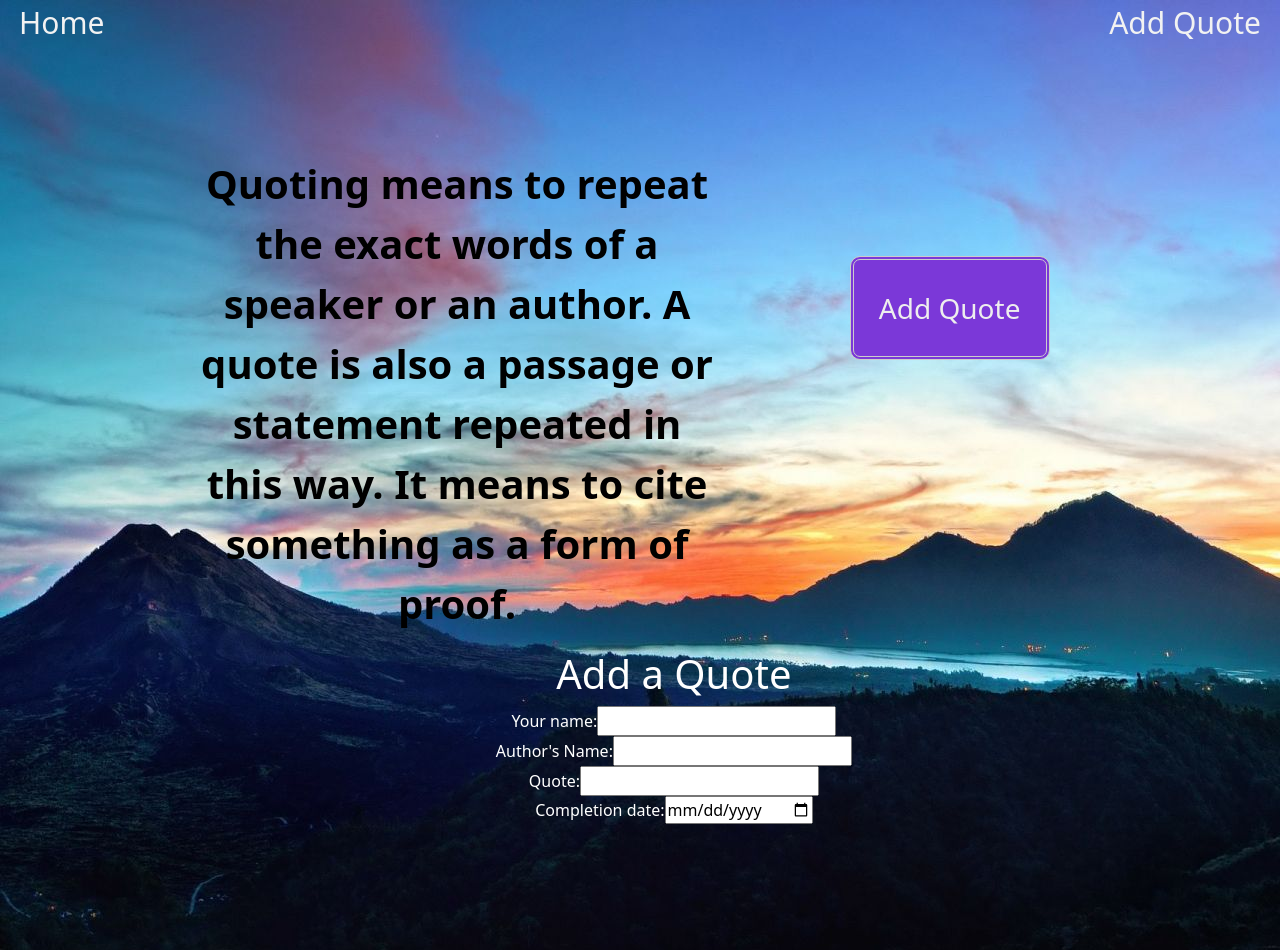
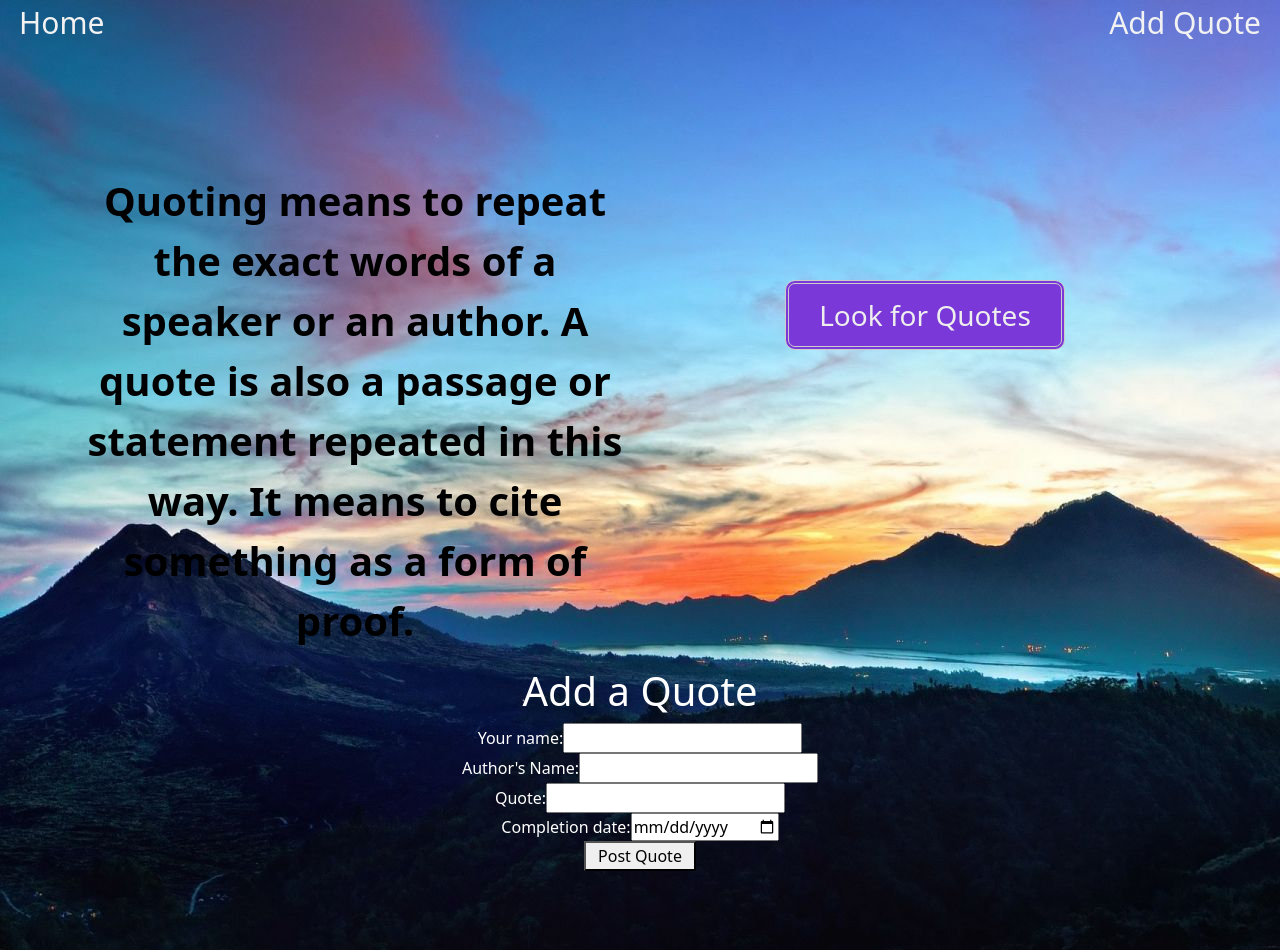
Before and after one commit to Doyo54/Angular-week-1-IP, an Angular app: page / in a window 1280 px wide. Shown: the top 950 px of the page. Built offline with nearby package versions, Linux system fonts and the light colour scheme.

Commit message:
ft: Post Quote button added and functional

```diff
--- a/package.json
+++ b/package.json
@@ -29,6 +29,7 @@
     "@angular/compiler-cli": "~11.2.7",
     "@types/jasmine": "~3.6.0",
     "@types/node": "^12.11.1",
+    "angular-cli-ghpages": "^1.0.0",
     "codelyzer": "^6.0.0",
     "jasmine-core": "~3.6.0",
     "jasmine-spec-reporter": "~5.0.0",
--- a/src/app/form/form.component.css
+++ b/src/app/form/form.component.css
@@ -0,0 +1,4 @@
+#btn1{
+    width: 10%;
+    height: 20%;
+}
--- a/src/app/form/form.component.html
+++ b/src/app/form/form.component.html
@@ -19,4 +19,5 @@
             <input type="date" id="date" #newDate>
 
       </div>
+      <button id="btn1"(click)="onPost(newName, newAuthor, newQuote, newDate)"> Post Quote</button>
 </form>
--- a/src/app/form/form.component.ts
+++ b/src/app/form/form.component.ts
@@ -1,4 +1,5 @@
 import { Component, OnInit } from '@angular/core';
+
 
 @Component({
   selector: 'app-form',
@@ -6,7 +7,10 @@ import { Component, OnInit } from '@angular/core';
   styleUrls: ['./form.component.css']
 })
 export class FormComponent implements OnInit {
-
+  onPost(name: HTMLInputElement, author: HTMLInputElement, quote: HTMLInputElement, date: HTMLInputElement): boolean {
+     console.log(`Adding article title: ${name.value} and link: ${author.value}`);
+     return false;
+  }
   constructor() { }
 
   ngOnInit(): void {
--- a/src/app/landing-page/landing-page.component.css
+++ b/src/app/landing-page/landing-page.component.css
@@ -1,33 +1,27 @@
 body{
 margin: 0;
 padding: 0;
-height: 1000px;
 background-image: url(../../assets/image5.jpg);
+height: 2000px;
+overflow: hidden;
+background-attachment: fixed;
 color:white;
-
-}
-img{
-    width: 500px;
-    height: 400px;
-    margin-top: 30%;
-    margin-left: 20%;
 
 }
 #quote{
     font-size: 40px;
-    margin-top: 30%;
-    margin-left:10%;
     width: 100%;
     font-weight: bold;
     color: black;
 }
 .row{
    text-align: center;
-   margin-left: 5%;
+}
+.col-md-6{
+  margin-top: 15%;
 }
 #btn{
- width: 20%;
- height:16%;
+ height: 70px;
  display: inline-block;
  background-color: #7b38d8;
  border-radius: 10px;
@@ -36,11 +30,9 @@ img{
  text-align: center;
  font-size: 28px;
  padding: 20px;
- width: 200px;
- position: relative;
-margin-top: 50%;
-margin-left: 3%;
-
+ width: 280px;
+ padding: 0;
+ margin-top: 20%;
 
 }
 .topnav {
--- a/src/app/landing-page/landing-page.component.html
+++ b/src/app/landing-page/landing-page.component.html
@@ -11,7 +11,7 @@
         <p id="quote">Quoting means to repeat the exact words of a speaker or an author. A quote is also a passage or statement repeated in this way. It means to cite something as a form of proof.</p>
           </div>
 <div class="col-md-6">
-<button (click)="onQuotes()" id="btn">Add Quote </button>
+<button (click)="onQuotes()" id="btn" >Look for Quotes </button>
 </div>
 <app-form></app-form>
 
```
Also changed, not shown: 1 other file (tests, documents, lock files or other folders).
